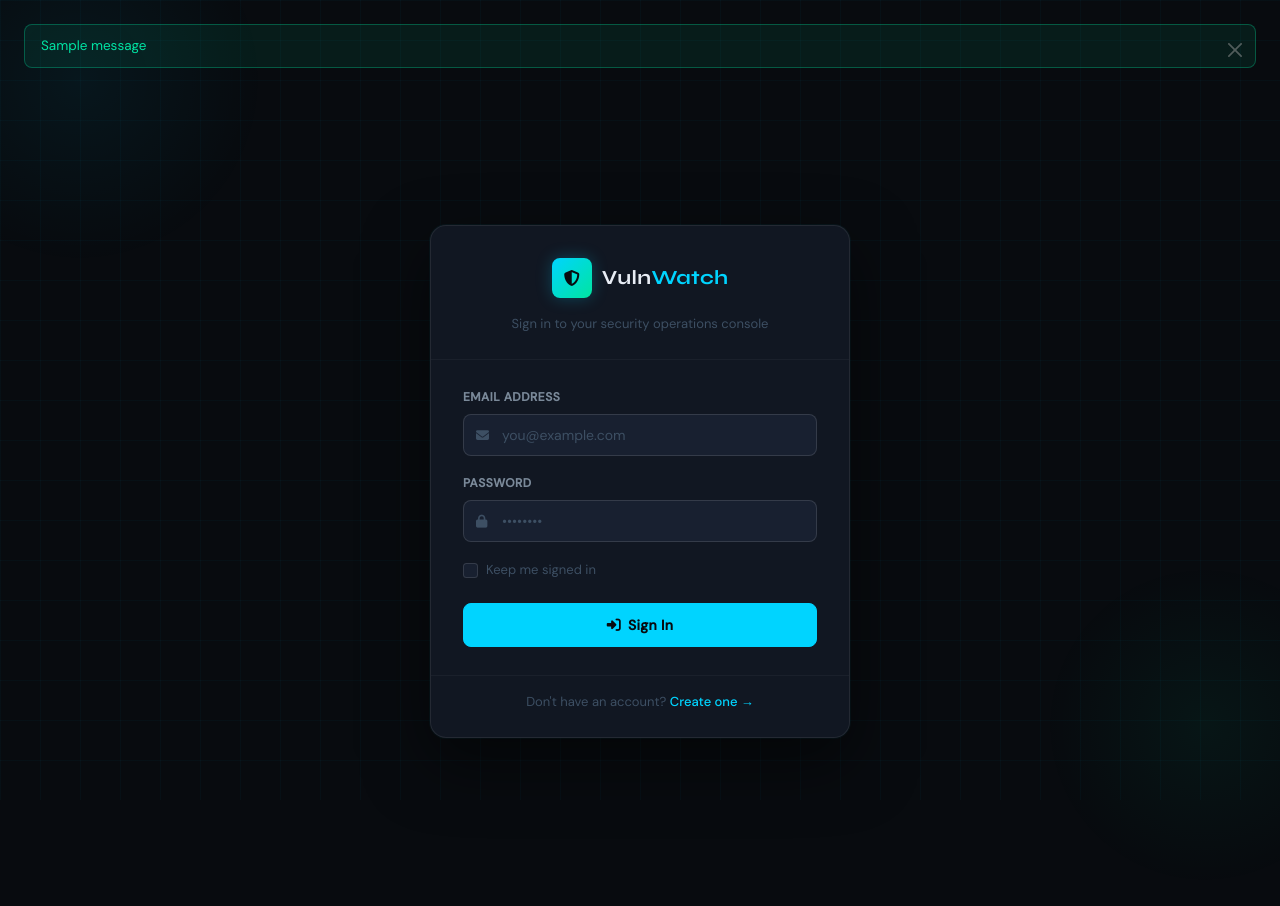
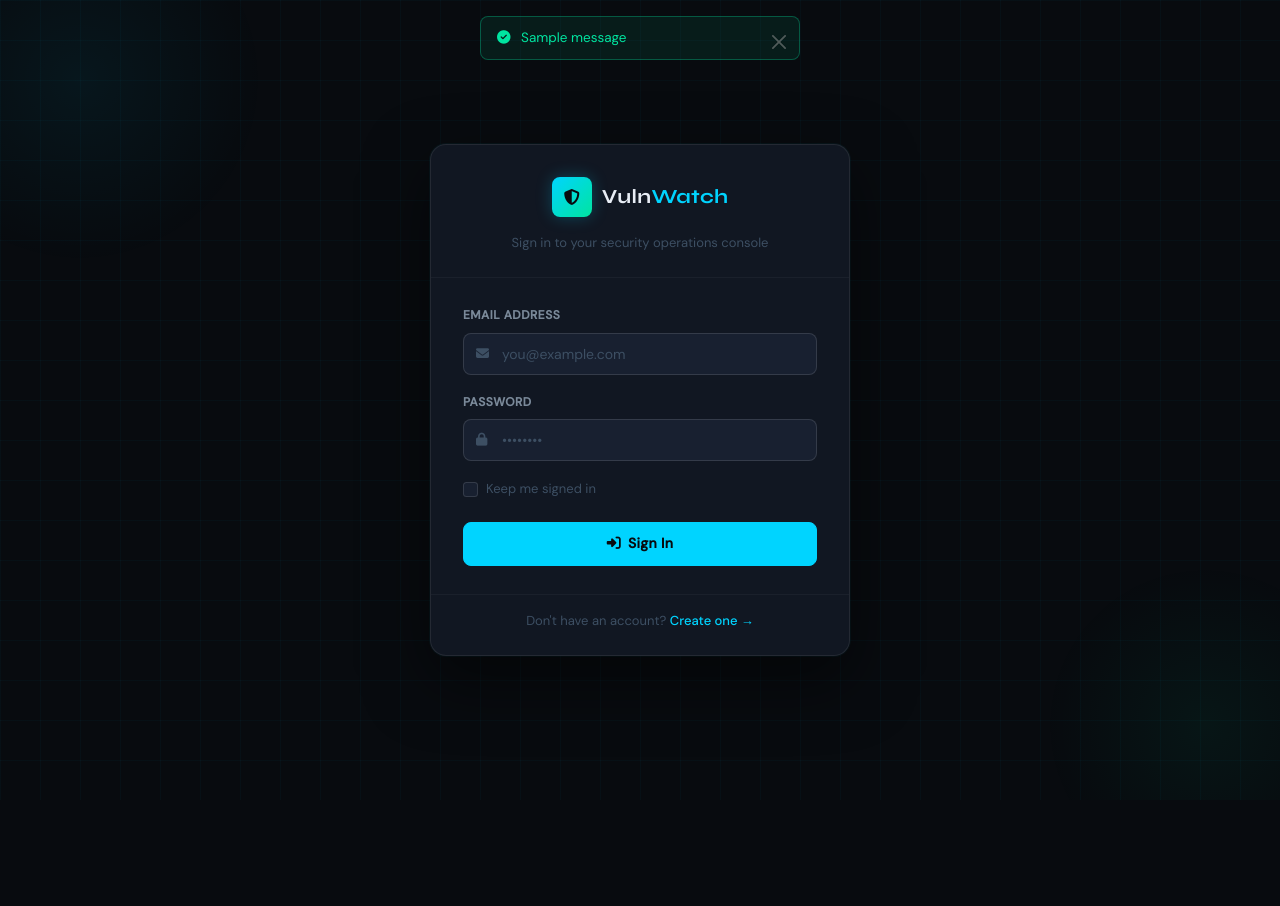
Before and after one commit to rohit0472/VulnWatch, a Flask app: a page that uses templates/base.html in a window 1280 px wide. After the commit the page ends 784 px from the top, so only its background shows below. Run offline with Flask 3, Linux system fonts and the light colour scheme; one stand-in notice (Sample message) is shown; some libraries are stand-ins or nearby versions.

Commit message:
New UI and bugs fixed

```diff
--- a/templates/base.html
+++ b/templates/base.html
@@ -654,36 +654,61 @@
 
 {% else %}
     <!-- Unauthenticated: plain wrapper for auth pages -->
-    <div class="page-wrapper" style="margin:0; max-width:100%;">
-
     {% with messages = get_flashed_messages(with_categories=true) %}
         {% if messages %}
+        <div style="position:fixed; top:16px; left:50%; transform:translateX(-50%); z-index:9999; min-width:320px; max-width:480px;">
             {% for category, message in messages %}
-                <div class="alert alert-{{ category }} alert-dismissible fade show mb-3">
+            <div class="alert alert-{{ category }} alert-dismissible fade show mb-2" role="alert">
+                {% if category == 'danger' %}<i class="fas fa-exclamation-circle me-2"></i>
+                {% elif category == 'success' %}<i class="fas fa-check-circle me-2"></i>
+                {% elif category == 'info' %}<i class="fas fa-info-circle me-2"></i>
+                {% elif category == 'warning' %}<i class="fas fa-exclamation-triangle me-2"></i>
+                {% endif %}
                 {{ message }}
                 <button type="button" class="btn-close" data-bs-dismiss="alert"></button>
             </div>
             {% endfor %}
+        </div>
         {% endif %}
     {% endwith %}
-
-        {{ self.content() }}
-
-    </div>
+    {{- self.content() -}}
 {% endif %}
 
 <script src="https://cdn.jsdelivr.net/npm/bootstrap@5.3.3/dist/js/bootstrap.bundle.min.js"></script>
 <script>
-    const toggle = document.getElementById('mobileToggle');
-    const sidebar = document.getElementById('sidebar');
-    if (toggle && sidebar) {
-        toggle.addEventListener('click', () => sidebar.classList.toggle('open'));
-        document.addEventListener('click', (e) => {
-            if (!sidebar.contains(e.target) && !toggle.contains(e.target)) {
+(function() {
+    var toggle  = document.getElementById('mobileToggle');
+    var sidebar = document.getElementById('sidebar');
+    if (!toggle || !sidebar) return;
+
+    /* Backdrop */
+    var backdrop = document.createElement('div');
+    backdrop.style.cssText = 'position:fixed;inset:0;z-index:99;background:rgba(0,0,0,0.55);display:none;-webkit-tap-highlight-color:transparent;';
+    document.body.appendChild(backdrop);
+
+    function openSidebar() {
+        sidebar.classList.add('open');
+        backdrop.style.display = 'block';
+        document.body.style.overflow = 'hidden';
+    }
+
+    function closeSidebar() {
         sidebar.classList.remove('open');
+        backdrop.style.display = 'none';
+        document.body.style.overflow = '';
     }
+
+    toggle.addEventListener('click', function(e) {
+        e.stopPropagation();
+        sidebar.classList.contains('open') ? closeSidebar() : openSidebar();
     });
-    }
+
+    backdrop.addEventListener('click', closeSidebar);
+
+    sidebar.querySelectorAll('a.sidebar-link').forEach(function(link) {
+        link.addEventListener('click', closeSidebar);
+    });
+})();
 </script>
 {% block extra_js %}{% endblock %}
 </body>
```
Lines whose indentation alone changed are shown as unchanged.
